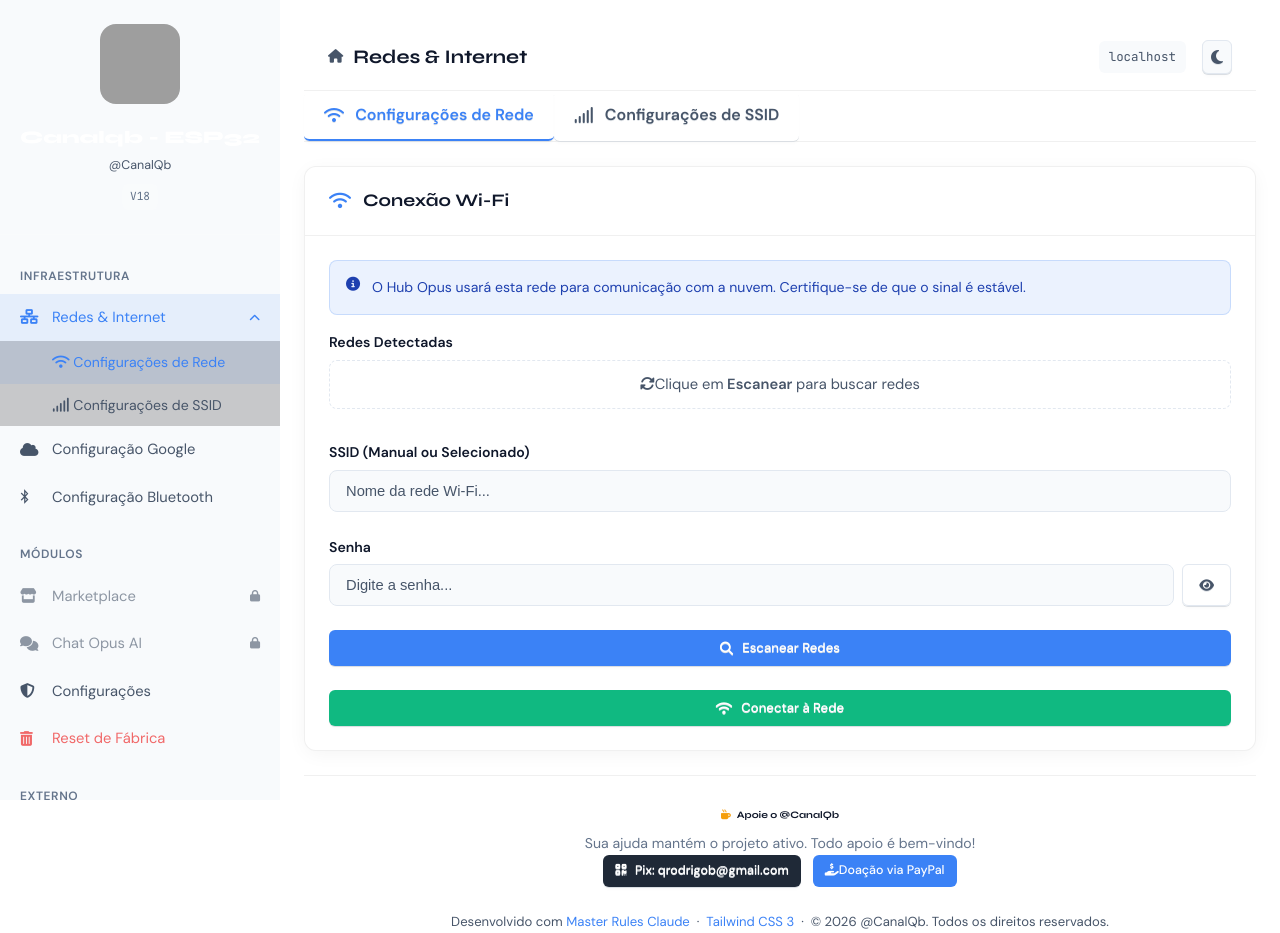
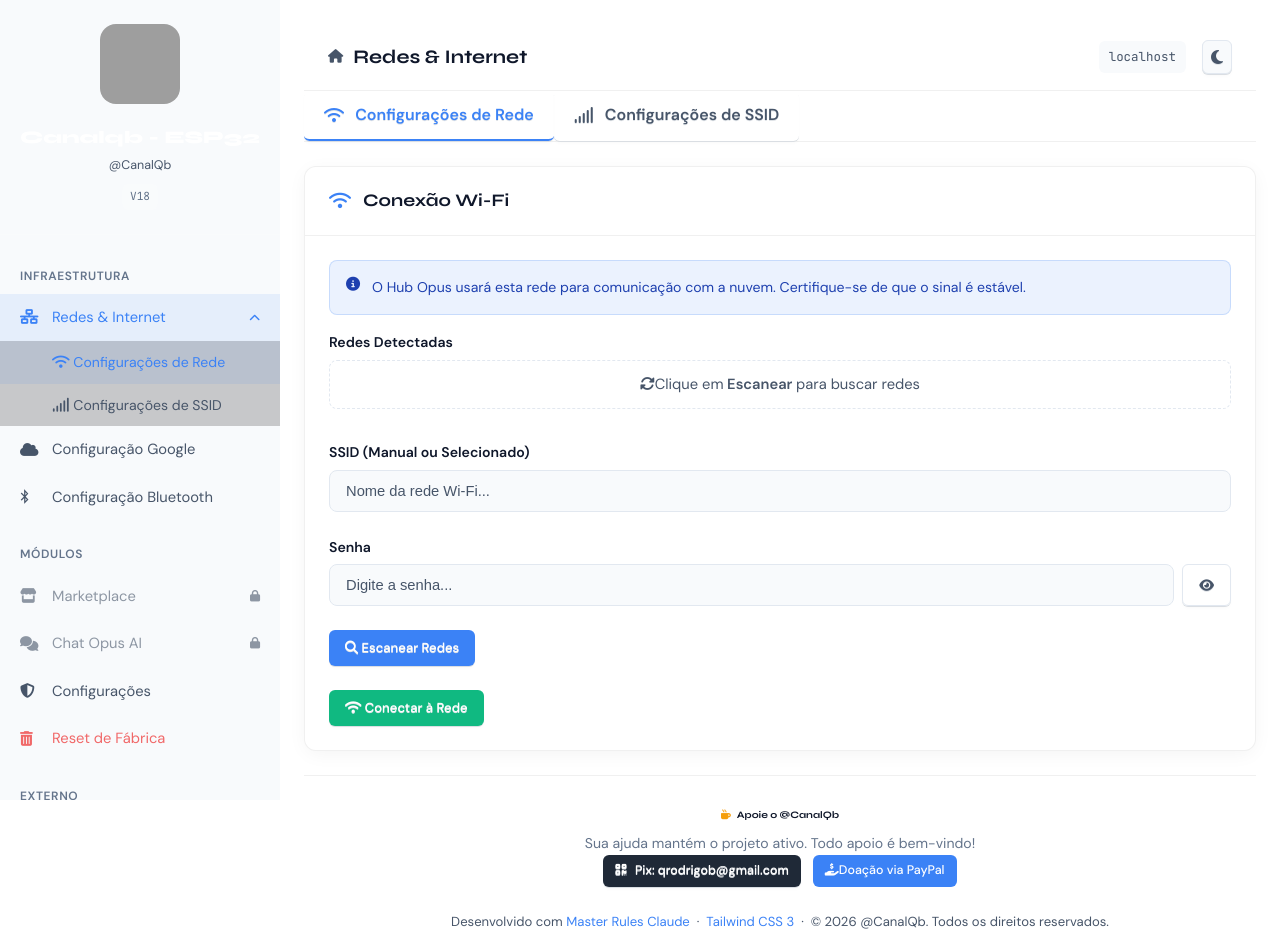
Before and after one commit to canalqb/modulos_ESP, a PHP site: page / in a window 1280 px wide. Shown: the top 933 px of the page. Run offline with PHP 8.4, Linux system fonts and the light colour scheme; grey boxes are pictures that could not be loaded.

Commit message:
Fix cqb-btn-block spacing - remove excessive width
Button block corrections:
- Changed width: 100% → auto (removes excessive stretching)
- Added display: block (maintains block layout)
- Buttons now size to content instead of full width
- Eliminates huge left-right spacing issue
- Maintains proper button proportions

Benefits:
- No more excessive horizontal stretching
- Buttons size appropriately to their content
- Better visual balance in forms and layouts
- Consistent with modern button design patterns

```diff
--- a/ambiente/style.css
+++ b/ambiente/style.css
@@ -618,7 +618,8 @@ transform: translateY(-1px);
 }
 
 .cqb-btn-block {
-width: 100%;
+    width: auto;
+    display: block;
 }
 
 .cqb-btn-sm {
```
